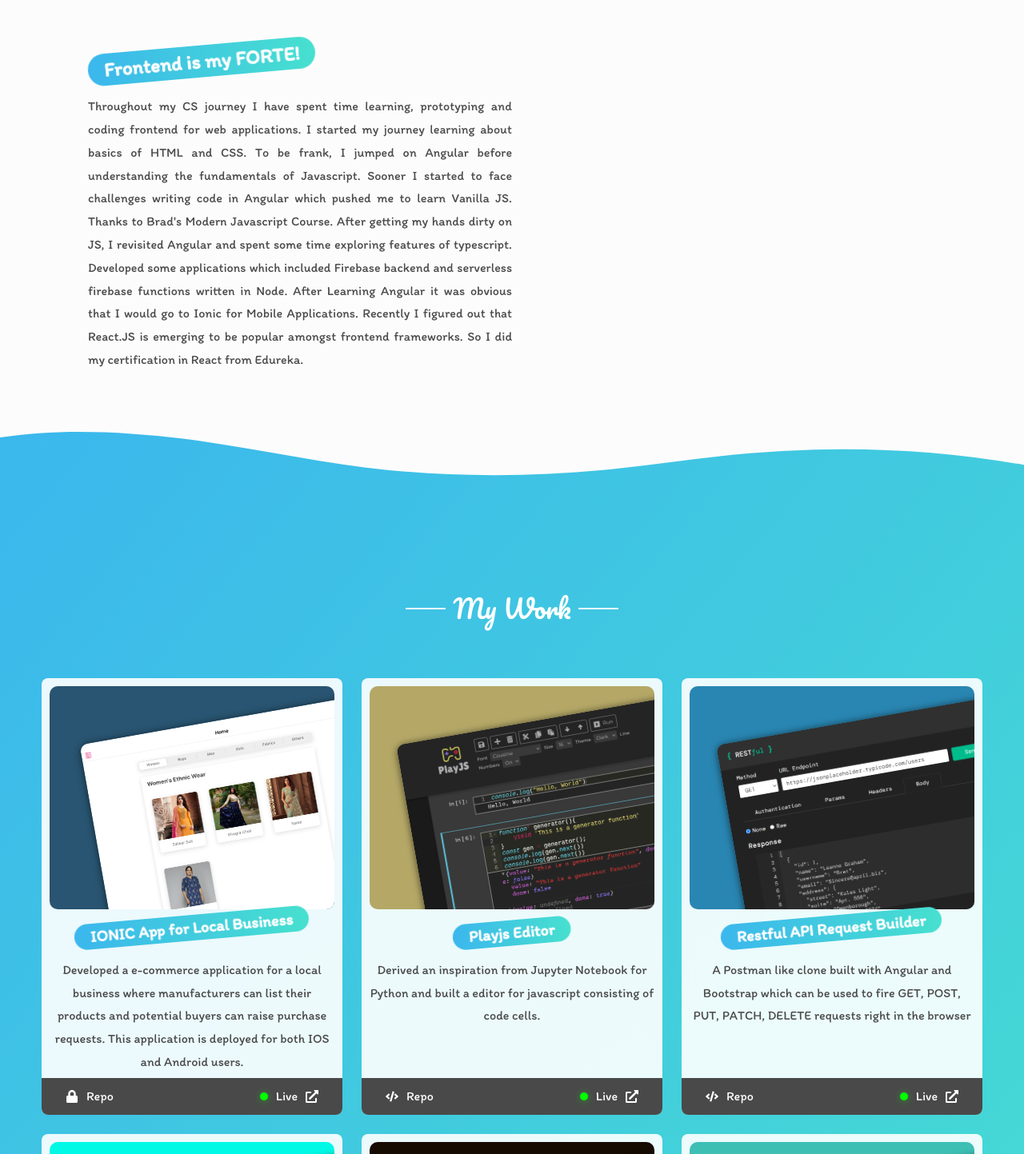
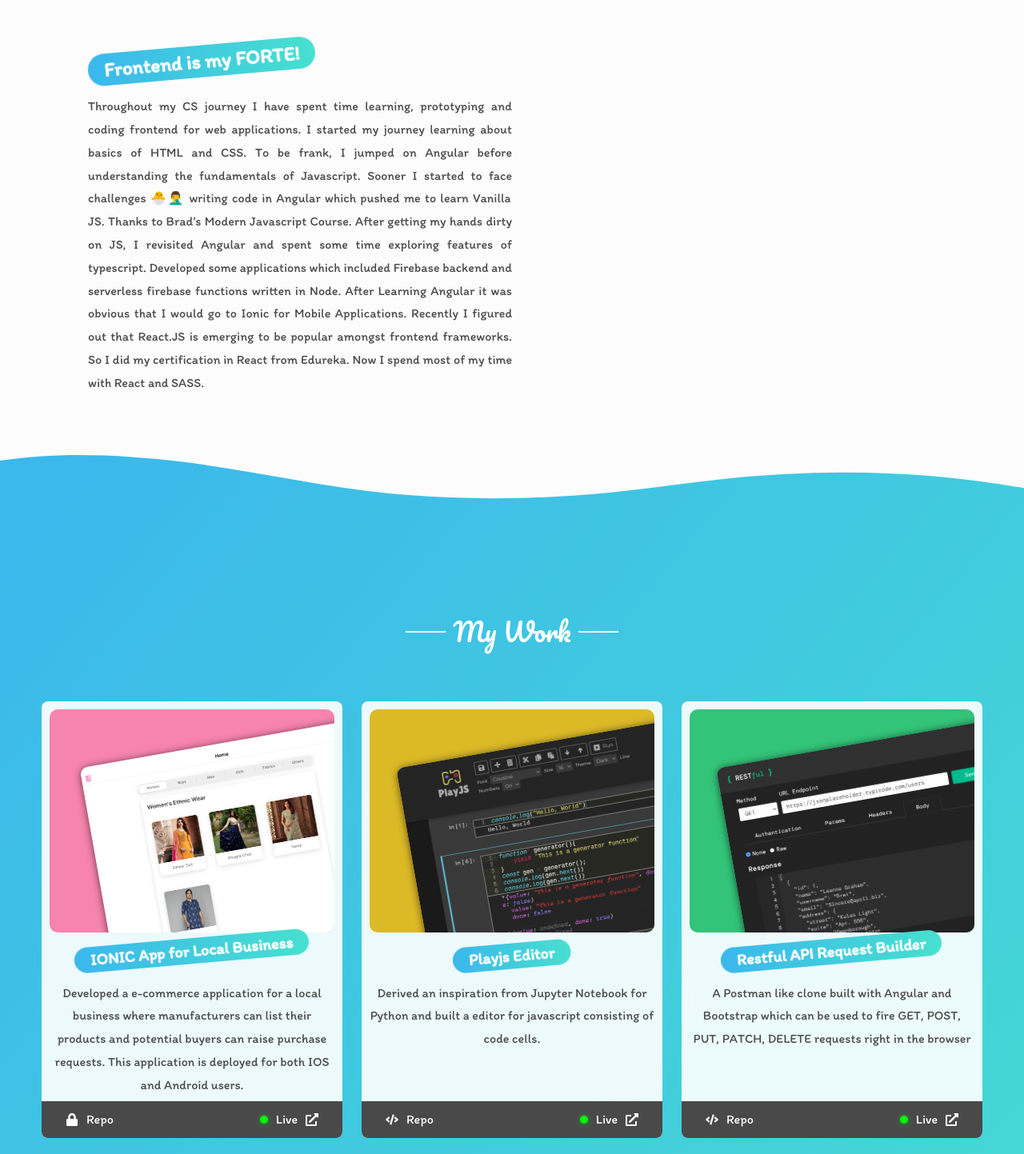
Before and after one commit to pratik-pdw/revamped-portfolio, a React (Create React App) app: page / in a window 1280 px wide. Shown: the part 892-2335 px from the top of the page at 80% size. Built offline with nearby package versions, Linux system fonts and the light colour scheme.

Commit message:
added bg colors for cards

```diff
--- a/package.json
+++ b/package.json
@@ -10,7 +10,6 @@
     "@testing-library/jest-dom": "^5.12.0",
     "@testing-library/react": "^11.2.7",
     "@testing-library/user-event": "^12.8.3",
-    "randomcolor": "^0.6.2",
     "react": "^17.0.2",
     "react-dom": "^17.0.2",
     "react-icons": "^4.2.0",
--- a/src/components/Projects.jsx
+++ b/src/components/Projects.jsx
@@ -1,5 +1,4 @@
 import React from 'react'
-import randomcolor from 'randomcolor'
 
 import ecommerceapp from '../images/ecommerceapp.png'
 import restful from '../images/restful.png'
@@ -19,7 +18,8 @@ function Projects() {
                 "Developed a e-commerce application for a local business where manufacturers can list their products and potential buyers can raise purchase requests. This application is deployed for both IOS and Android users.",
             img: ecommerceapp,
             siteUrl: "https://theshubhammarketing.com",
-            codeLink: undefined
+            codeLink: undefined,
+            backgroundColor: '#f684ad'
         },
         {
             title: "Playjs Editor",
@@ -27,7 +27,8 @@ function Projects() {
                 "Derived an inspiration from Jupyter Notebook for Python and built a editor for javascript consisting of code cells.",
             img: playjseditor,
             siteUrl: "https://playjs.pratikwadekar.me",
-            codeLink: "https://github.com/pratik-pdw/jupyter-clone"
+            codeLink: "https://github.com/pratik-pdw/jupyter-clone",
+            backgroundColor: '#dcb927'
         },
         {
             title: "Restful API Request Builder",
@@ -35,7 +36,8 @@ function Projects() {
                 "A Postman like clone built with Angular and Bootstrap which can be used to fire GET, POST, PUT, PATCH, DELETE requests right in the browser",
             img: restful,
             siteUrl: "https://restful.pratikwadekar.me",
-            codeLink: "https://github.com/pratik-pdw/restful-api-request-builder"
+            codeLink: "https://github.com/pratik-pdw/restful-api-request-builder",
+            backgroundColor: '#33c379'
         },
         {
             title: "IP Address Tracker",
@@ -43,7 +45,8 @@ function Projects() {
                 "A challenge from frontendmentor.io. This is a react app which uses public IP and geocodes it.",
             img: ipaddresstracker,
             siteUrl: "https://ipaddresstracker.pratikwadekar.me",
-            codeLink: 'https://github.com/pratik-pdw/ip-address-tracker'
+            codeLink: 'https://github.com/pratik-pdw/ip-address-tracker',
+            backgroundColor: '#e77e2e'
         },
         {
             title: "Astrology App",
@@ -52,6 +55,7 @@ function Projects() {
             siteUrl: "https://pratik-pdw.github.io/react-astrology",
             codeLink: "https://github.com/pratik-pdw/react-astrology",
             img: astrology,
+            backgroundColor: '#0088b7'
         },
         {
             title: "Lofi Music App",
@@ -59,7 +63,8 @@ function Projects() {
                 "Want to hear some lofi music beats ? An application built using React Hooks lets you hear to some lofi beats by Chillhop",
             siteUrl: "https://pratik-pdw.github.io/lofi-music-app",
             img: musicapp,
-            codeLink: "https://github.com/pratik-pdw/lofi-music-app"
+            codeLink: "https://github.com/pratik-pdw/lofi-music-app",
+            backgroundColor: '#e26f70'
         },
     ];
 
@@ -72,7 +77,7 @@ function Projects() {
                 {
                     projects.map(project => {
                         return <div className="card" key={project.title}>
-                            <div style={{ background: randomcolor({ luminosity: 'random', hue: 'random' }) }} className="card__imgplaceholder margin-bottom-small">
+                            <div style={{ background: project.backgroundColor }} className="card__imgplaceholder margin-bottom-small">
                                 {project.img && <img src={project.img} alt={`Logo for ${project.title}`} />}
                                 {!project.img && <p>No Image Preview Available</p>}
                             </div>
--- a/src/components/TechStack.jsx
+++ b/src/components/TechStack.jsx
@@ -23,7 +23,7 @@ function TechStack() {
             <div className="box">
                 <div className="box__left">
                     <h3 className="heading-tertiary font-size-medium">Frontend is my FORTE! <Icon icon={flexedBiceps} /></h3>
-                    <p>Throughout my CS journey I have spent time learning, prototyping and coding frontend for web applications. I started my journey learning about basics of HTML and CSS. To be frank, I jumped on Angular before understanding the fundamentals of Javascript. Sooner I started to face challenges writing code in Angular which pushed me to learn Vanilla JS. Thanks to Brad's Modern Javascript Course. After getting my hands dirty on JS, I revisited Angular and spent some time exploring features of typescript. Developed some applications which included Firebase backend and serverless firebase functions written in Node. After Learning Angular it was obvious that I would go to Ionic for Mobile Applications. Recently I figured out that React.JS is emerging to be popular amongst frontend frameworks. So I did my certification in React from Edureka.</p>
+                    <p>Throughout my CS journey I have spent time learning, prototyping and coding frontend for web applications. I started my journey learning about basics of HTML and CSS. To be frank, I jumped on Angular before understanding the fundamentals of Javascript. Sooner I started to face challenges 🐣🤦‍♂️ writing code in Angular which pushed me to learn Vanilla JS. Thanks to Brad's Modern Javascript Course. After getting my hands dirty on JS, I revisited Angular and spent some time exploring features of typescript. Developed some applications which included Firebase backend and serverless firebase functions written in Node. After Learning Angular it was obvious that I would go to Ionic for Mobile Applications. Recently I figured out that React.JS is emerging to be popular amongst frontend frameworks. So I did my certification in React from Edureka. Now I spend most of my time with React and SASS.</p>
                 </div>
                 <div className="box__right">
                     <div className="composition">
```
Also changed, not shown: 1 other file (tests, documents, lock files or other folders).
